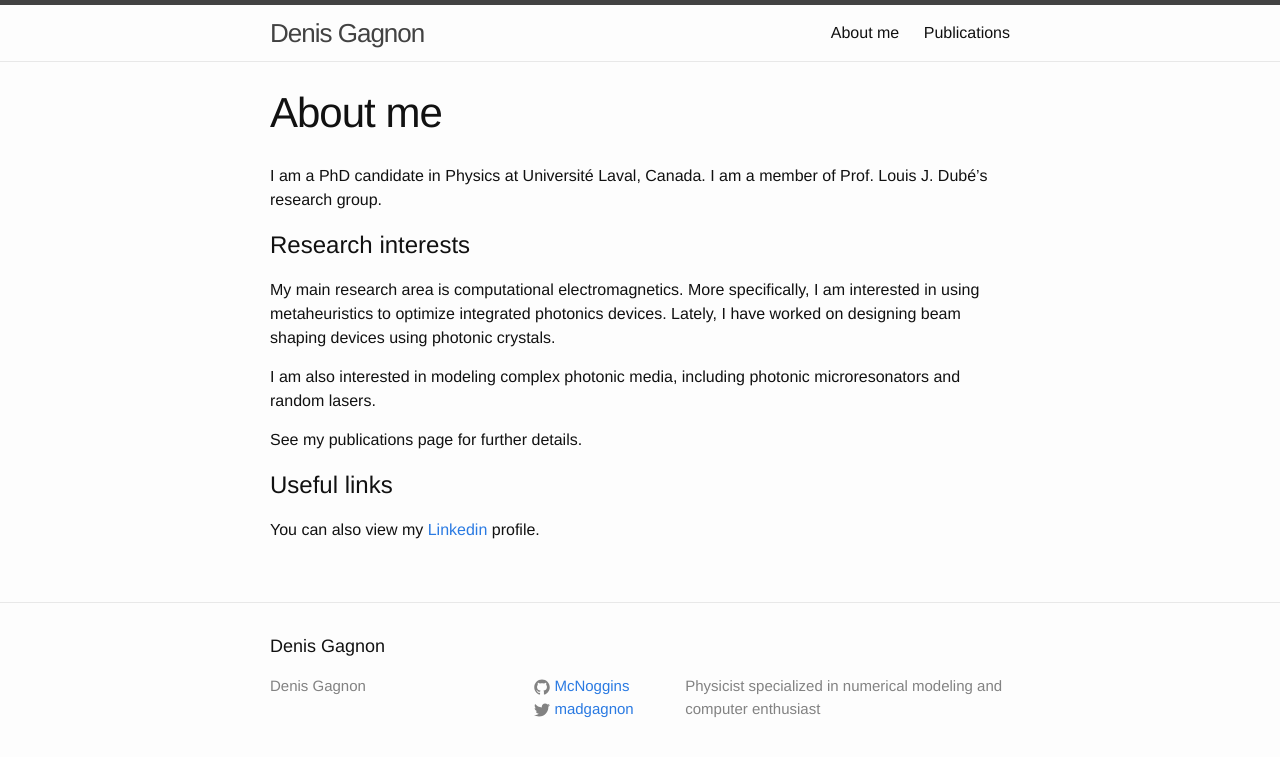
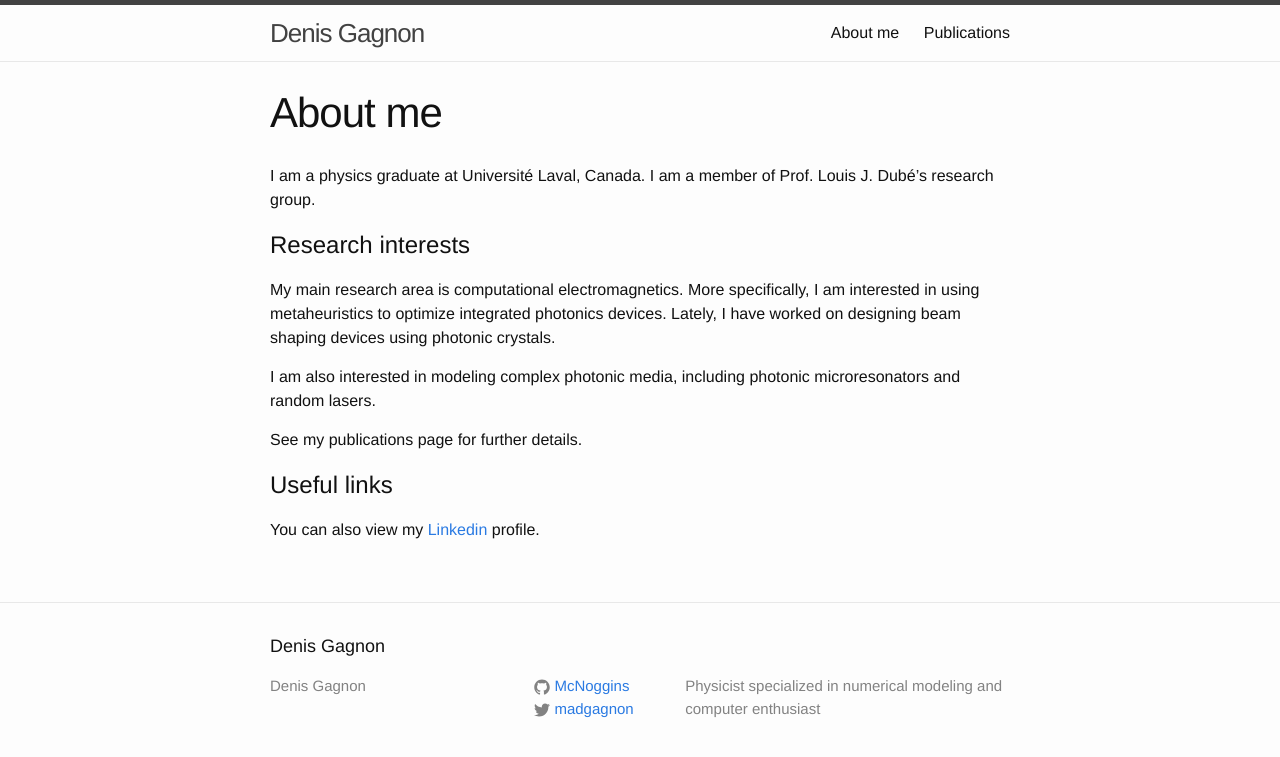
Before and after one commit to McNoggins/mcnoggins.github.io, a Jekyll site: the page built from about.md, in a window 1280 px wide. Shown: the top 757 px of the page. Built offline with Jekyll 4.4.1, drawn with Linux system fonts in a browser that asks for light colours.

Commit message:
Update about.md

```diff
--- a/about.md
+++ b/about.md
@@ -4,7 +4,7 @@ title: About me
 permalink: /about/
 ---
 
-I am a PhD candidate in Physics at Universit&eacute; Laval, Canada. I am a member of Prof. Louis J. Dub&eacute;'s research group.
+I am a physics graduate at Universit&eacute; Laval, Canada. I am a member of Prof. Louis J. Dub&eacute;'s research group.
 
 Research interests
 ====================
```
